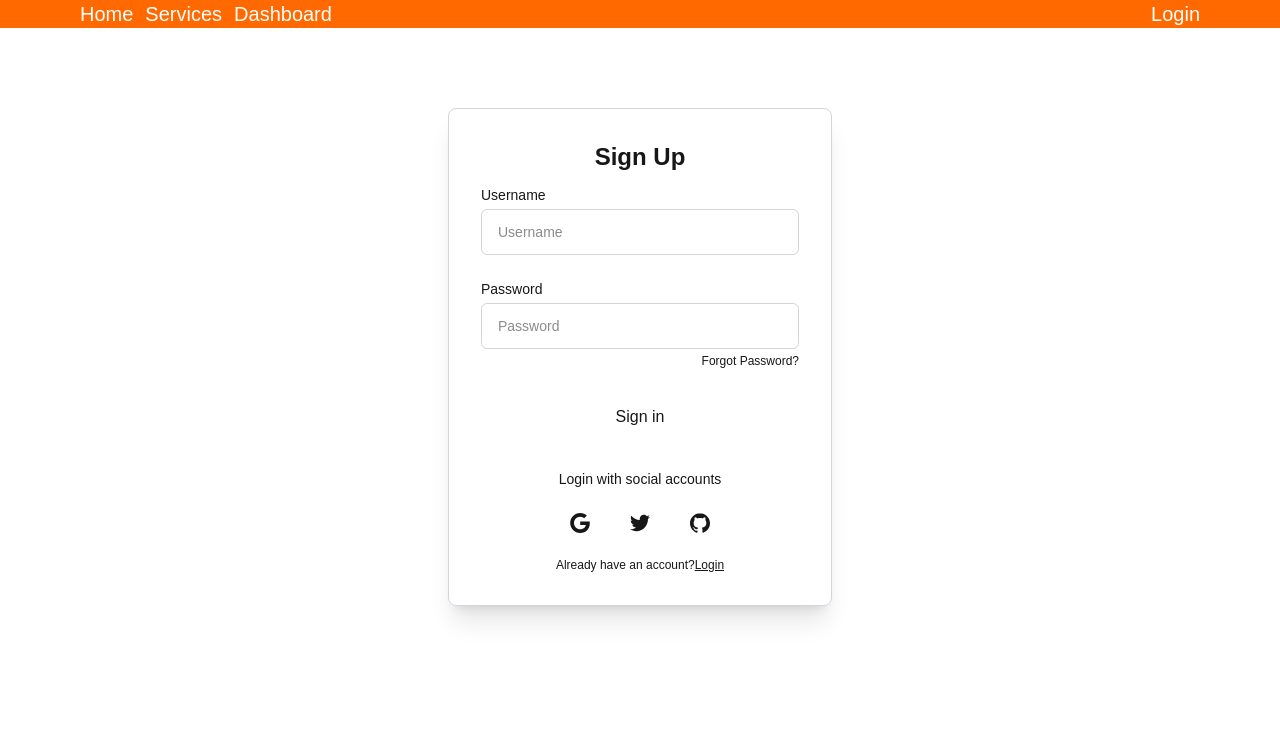
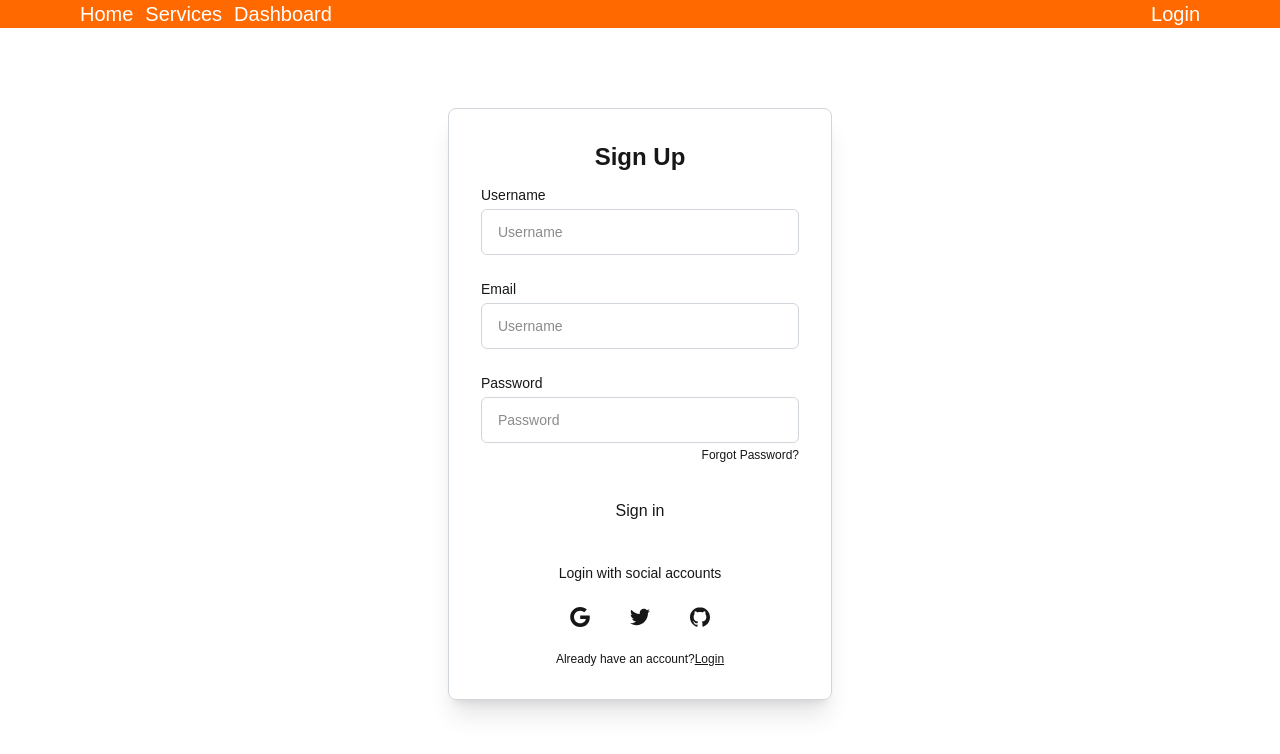
Before and after one commit to Nazrul144/next_authentication, a Next.js app: page /signup in a window 1280 px wide. Shown: the top 754 px of the page. Built offline with nearby package versions, Linux system fonts and the light colour scheme.

Commit message:
Email validation implemented in Backend

```diff
--- /dev/null
+++ b/src/app/signup/api/route.js
@@ -0,0 +1,20 @@
+import { connectionDB } from "@/lib/connectionDB"
+import { NextResponse } from "next/server";
+
+export const POST = async(request)=>{
+    const db = await connectionDB();
+    try {
+
+        const newUser = await request.json()
+        const userCollection = await db.collection('users')
+        //Email validation:
+        const exist = userCollection.findOne({email: newUser.email})
+        if(exist){
+            return NextResponse.json({message: "Email already exist"}, {status: 500})
+        }
+        const res = await userCollection.insertOne(newUser)
+        return NextResponse.json({message: "user created successfully",res}, {status: 200})
+    } catch (error) {
+        return NextResponse.json({message: "Something went wrong"}, {status: 303})
+    }
+}
--- a/src/app/signup/page.jsx
+++ b/src/app/signup/page.jsx
@@ -1,13 +1,24 @@
+'use client'
 import Link from "next/link";
 import React from "react";
 
 const Page = () => {
+  const handleSignUp = (event)=>{
+    event.preventDefault()
+    const newUsers = {
+      username : event.target.username.value,
+      email : event.target.email.value,
+      password: event.target.password.value
+    }
+
+  }
+
   return (
     <div>
       <div className="w-96 border-[1px] border-gray-300 shadow-xl rounded-lg mx-auto mt-4 lg:mt-20">
         <div className="w-full max-w-md p-8 space-y-3 rounded-xl dark:bg-gray-50 dark:text-gray-800">
           <h1 className="text-2xl font-bold text-center">Sign Up</h1>
-          <form noValidate="" action="" className="space-y-6">
+          <form onSubmit={handleSignUp} noValidate="" action="" className="space-y-6">
             <div className="space-y-1 text-sm">
               <label htmlFor="username" className="block dark:text-gray-600">
                 Username
@@ -15,6 +26,18 @@ const Page = () => {
               <input
                 type="text"
                 name="username"
+                id="username"
+                placeholder="Username"
+                className="w-full px-4 py-3 rounded-md dark:border-gray-300 border-[1px] border-gray-300 dark:bg-gray-50 dark:text-gray-800 focus:dark:border-violet-600"
+              />
+            </div>
+            <div className="space-y-1 text-sm">
+              <label htmlFor="username" className="block dark:text-gray-600">
+                Email
+              </label>
+              <input
+                type="email"
+                name="email"
                 id="username"
                 placeholder="Username"
                 className="w-full px-4 py-3 rounded-md dark:border-gray-300 border-[1px] border-gray-300 dark:bg-gray-50 dark:text-gray-800 focus:dark:border-violet-600"
```
